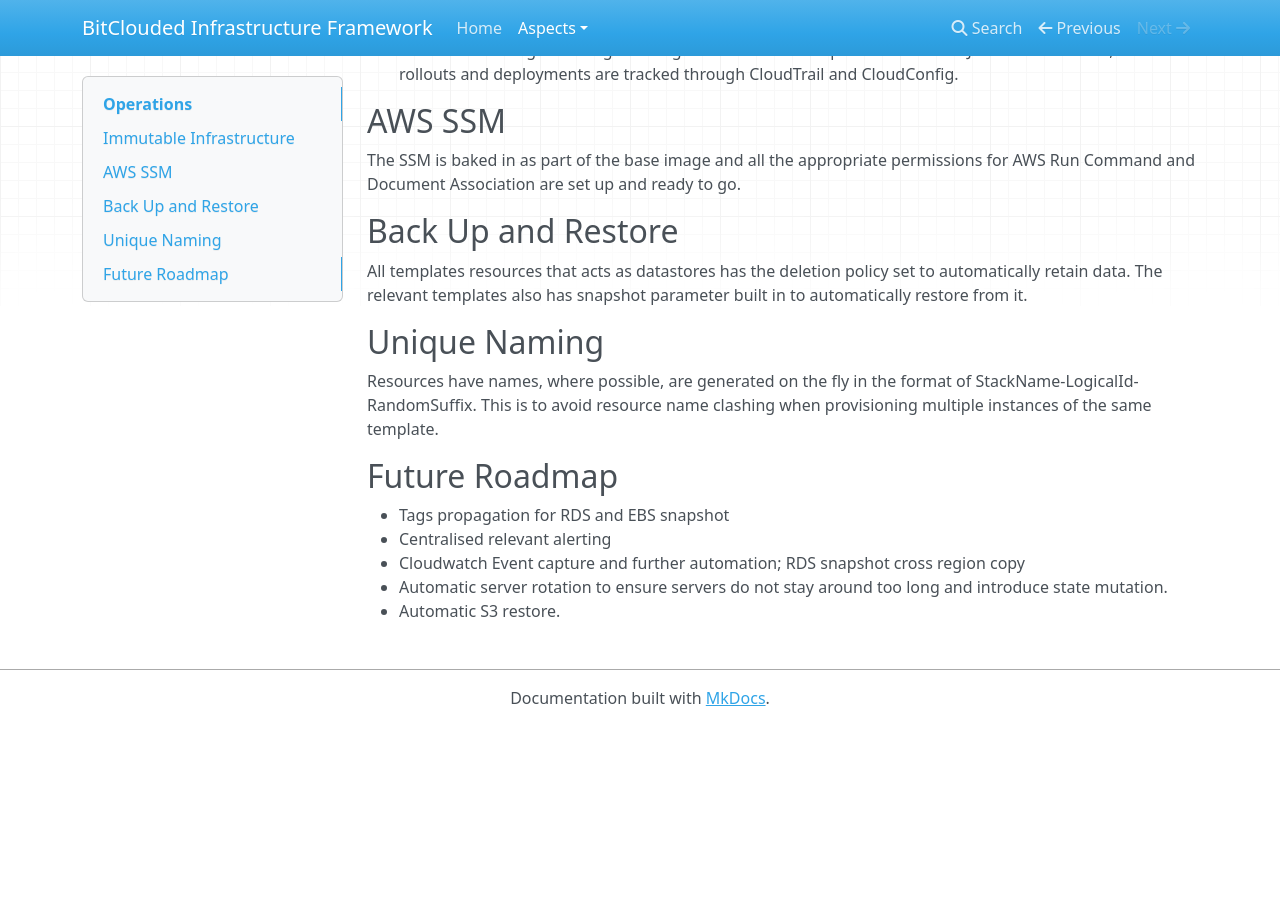
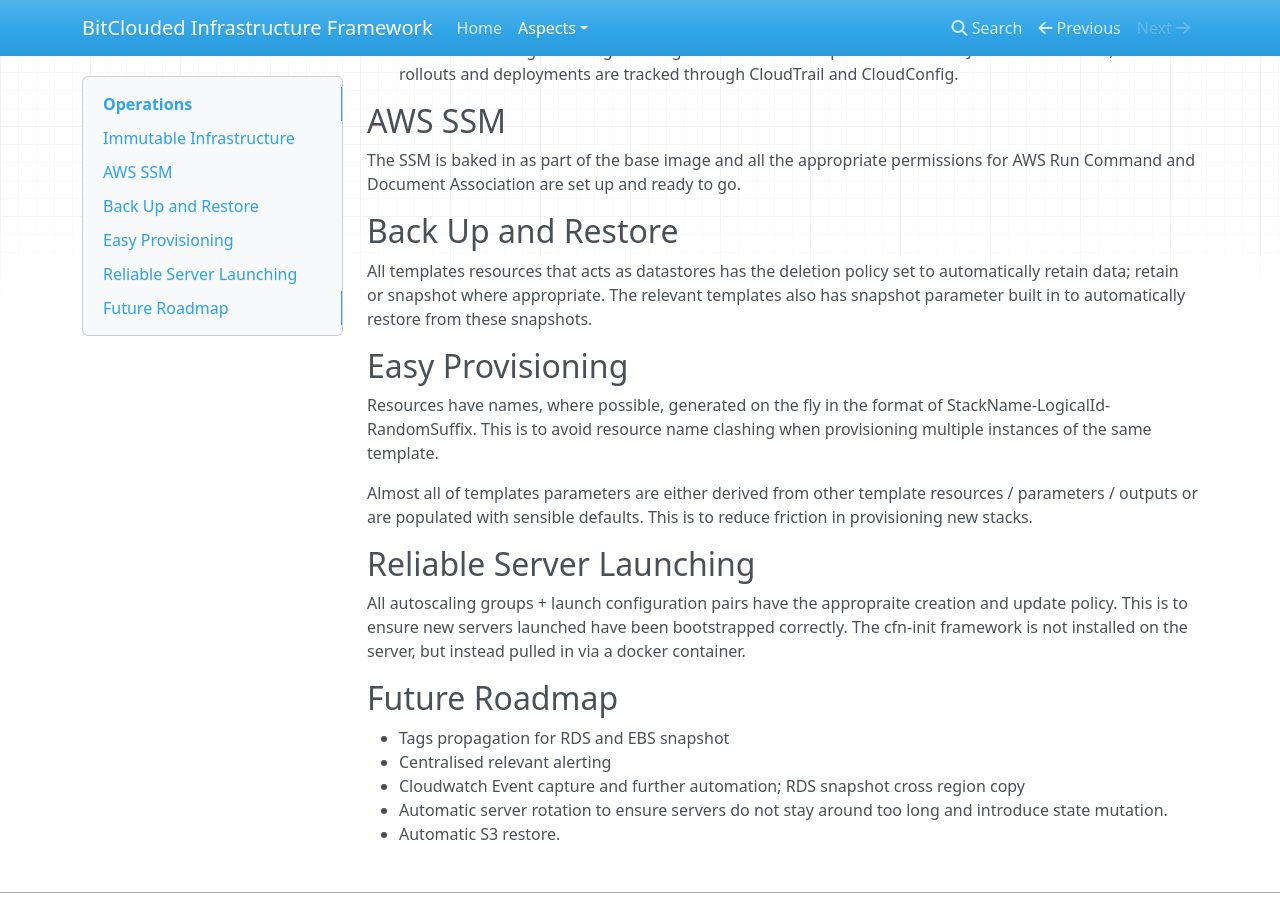
Before and after one commit to Bit-Clouded/Documentation, an MkDocs documentation site: the page built from docs/pillars/operations.md, in a window 1280 px wide and 900 px high, scrolled down 479 px. Built offline with MkDocs 1.6.1, drawn with Linux system fonts in a browser that asks for light colours; nearby versions of some CDN libraries; old or Windows-style settings are respelled for this version of MkDocs; before the commit the page ends 1205 px from its top, so only the background shows below that.

Commit message:
Finishes off the documentation around the main aspects about the framework.

```diff
--- a/docs/pillars/operations.md
+++ b/docs/pillars/operations.md
@@ -19,11 +19,17 @@ The SSM is baked in as part of the base image and all the appropriate permission
 
 ## Back Up and Restore
 
-All templates resources that acts as datastores has the deletion policy set to automatically retain data. The relevant templates also has snapshot parameter built in to automatically restore from it.
+All templates resources that acts as datastores has the deletion policy set to automatically retain data; retain or snapshot where appropriate. The relevant templates also has snapshot parameter built in to automatically restore from these snapshots.
 
-## Unique Naming
+## Easy Provisioning
 
-Resources have names, where possible, are generated on the fly in the format of StackName-LogicalId-RandomSuffix. This is to avoid resource name clashing when provisioning multiple instances of the same template.
+Resources have names, where possible, generated on the fly in the format of StackName-LogicalId-RandomSuffix. This is to avoid resource name clashing when provisioning multiple instances of the same template.
+
+Almost all of templates parameters are either derived from other template resources / parameters / outputs or are populated with sensible defaults. This is to reduce friction in provisioning new stacks.
+
+## Reliable Server Launching
+
+All autoscaling groups + launch configuration pairs have the appropraite creation and update policy. This is to ensure new servers launched have been bootstrapped correctly. The cfn-init framework is not installed on the server, but instead pulled in via a docker container.
 
 ## Future Roadmap
 
```
Also changed, not shown: docs/index.md (+8 -0 lines).
